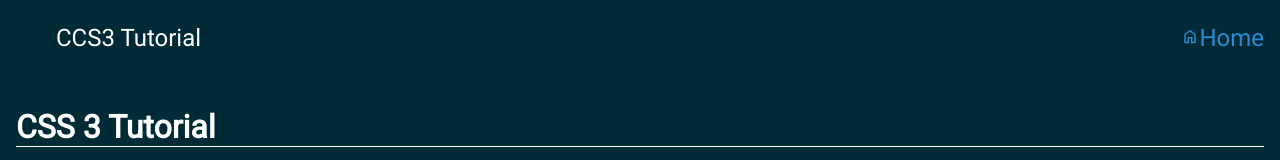
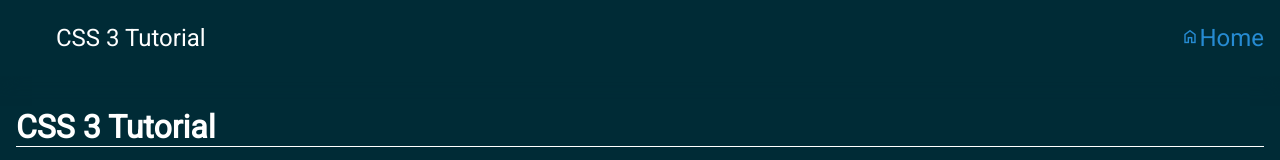
Before and after one commit to pascencio/css3-tutorial, a Nuxt app: page / in a window 1280 px wide. Shown: the top 160 px of the page. Built offline with nearby package versions, Linux system fonts and the light colour scheme.

Commit message:
fix: Título CSS

```diff
--- a/layouts/default.vue
+++ b/layouts/default.vue
@@ -4,7 +4,7 @@
             <div>
                 <div>
                     <menu>
-                        <nav>CCS3 Tutorial</nav>
+                        <nav>CSS 3 Tutorial</nav>
                     </menu>
                 </div>
                 <div>
```
